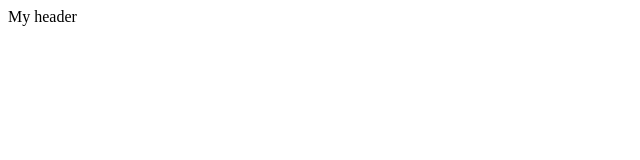
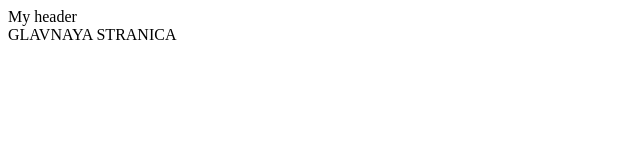
Before and after one commit to helvegang/test-git-2, a plain HTML site: page index.html in a window 1280 px wide. Shown: the whole page, without its empty margins (0-640 px from the left). Drawn offline with Linux system fonts and the light colour scheme.

Commit message:
mainpage dobavili

```diff
--- a/index.html
+++ b/index.html
@@ -7,6 +7,9 @@
 </head>
 <body>
     <header>My header</header>
+    <main>
+        <span>GLAVNAYA STRANICA</span>
+    </main>
     <script src="index.js"></script>
 </body>
 </html>
```
